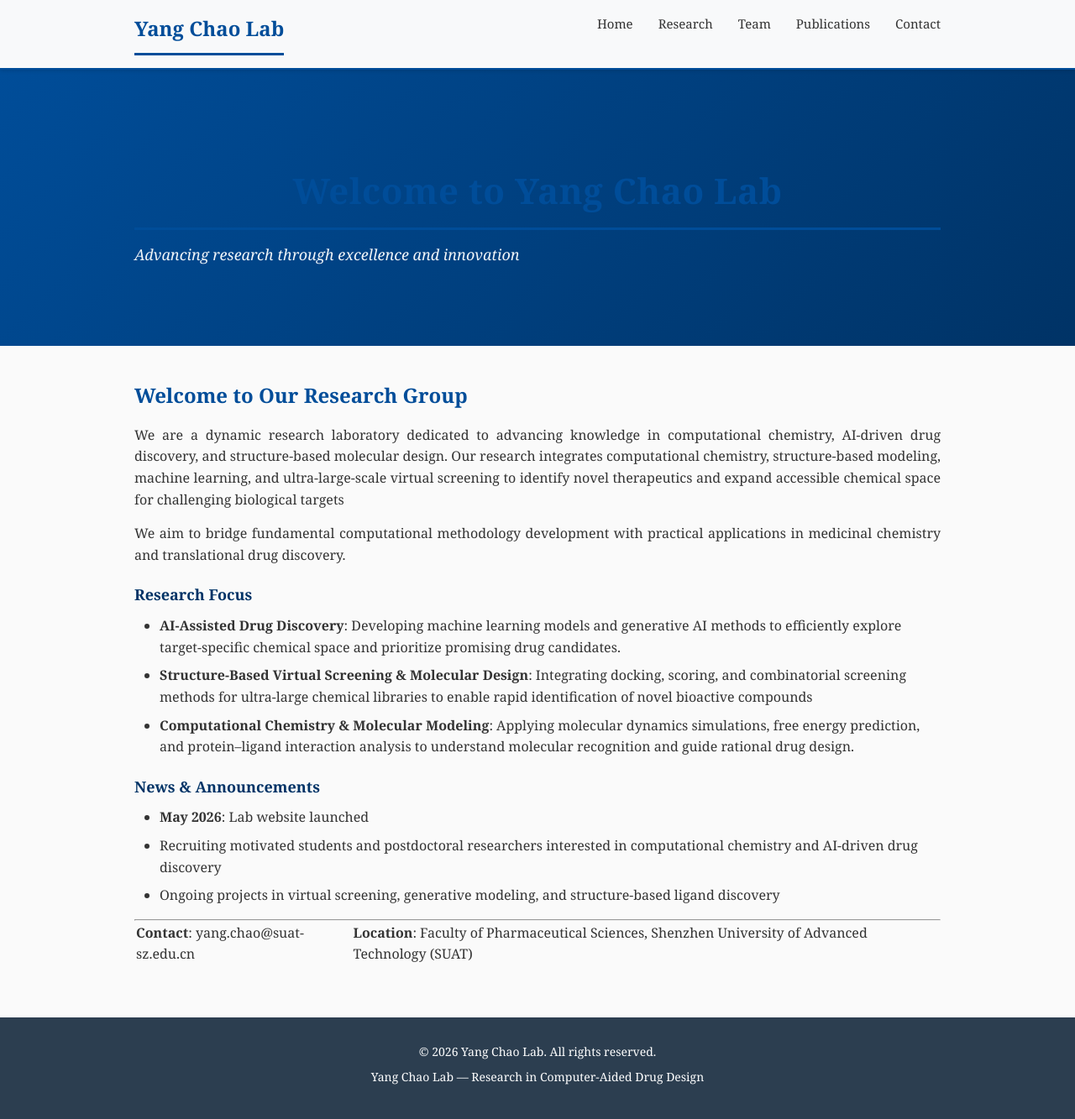
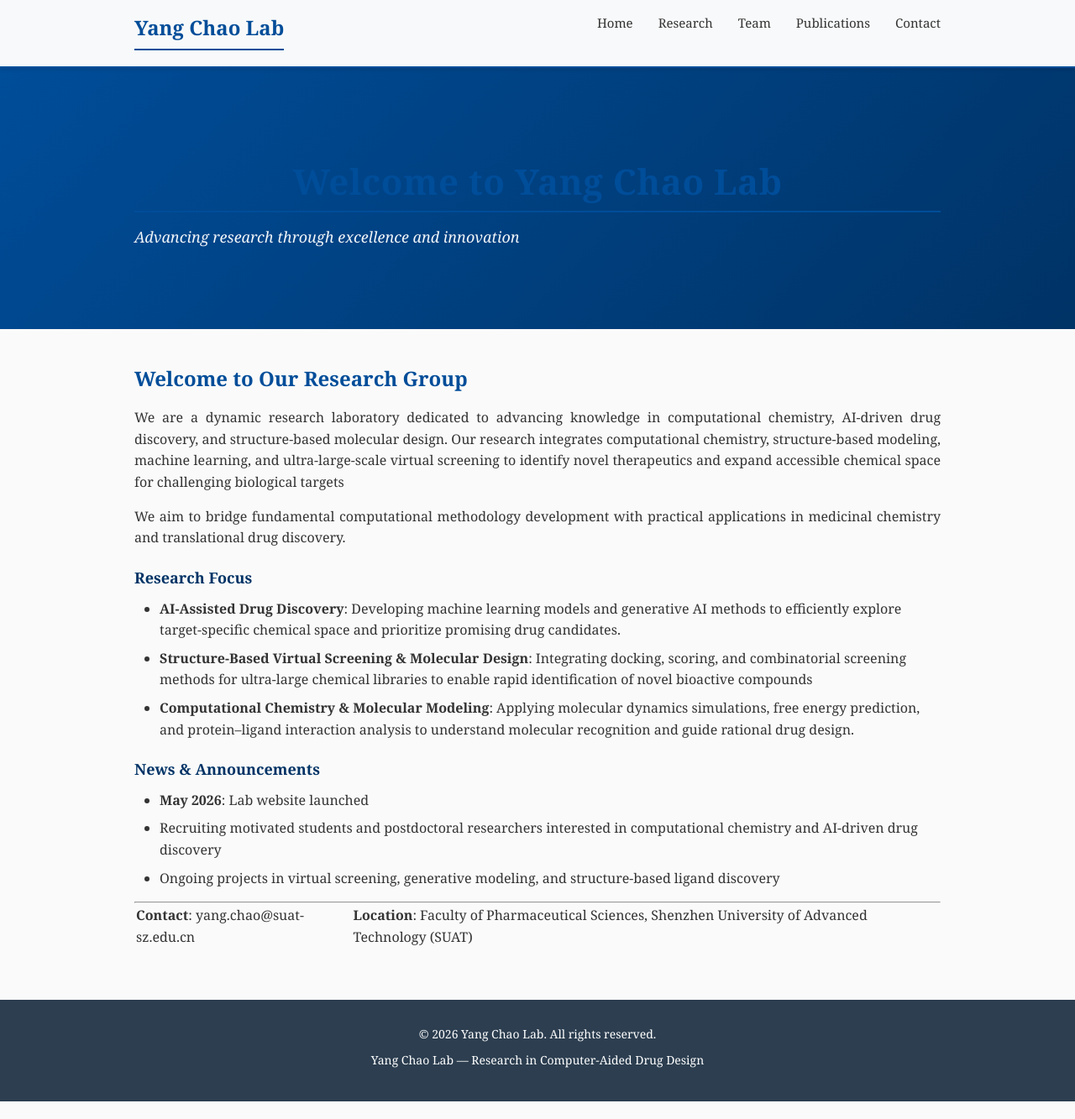
Before and after one commit to cyangNYU/yang_lab.github.io, a Jekyll site: the page built from index.md, in a window 1280 px wide and 1333 px high. Shown: the whole window at 84% size. Built offline with Jekyll 4.4.1, drawn with Linux system fonts in a browser that asks for light colours.

Commit message:
Fix: Remove double line under h1 titles - change from 3px to 2px border

```diff
--- a/assets/css/style.css
+++ b/assets/css/style.css
@@ -107,8 +107,9 @@ h1 {
     font-size: 32px;
     color: #004d99;
     margin: 30px 0 20px 0;
-    border-bottom: 3px solid #004d99;
+    border-bottom: 2px solid #004d99;
     padding-bottom: 10px;
+    line-height: 1.2;
 }
 
 h2 {
```
